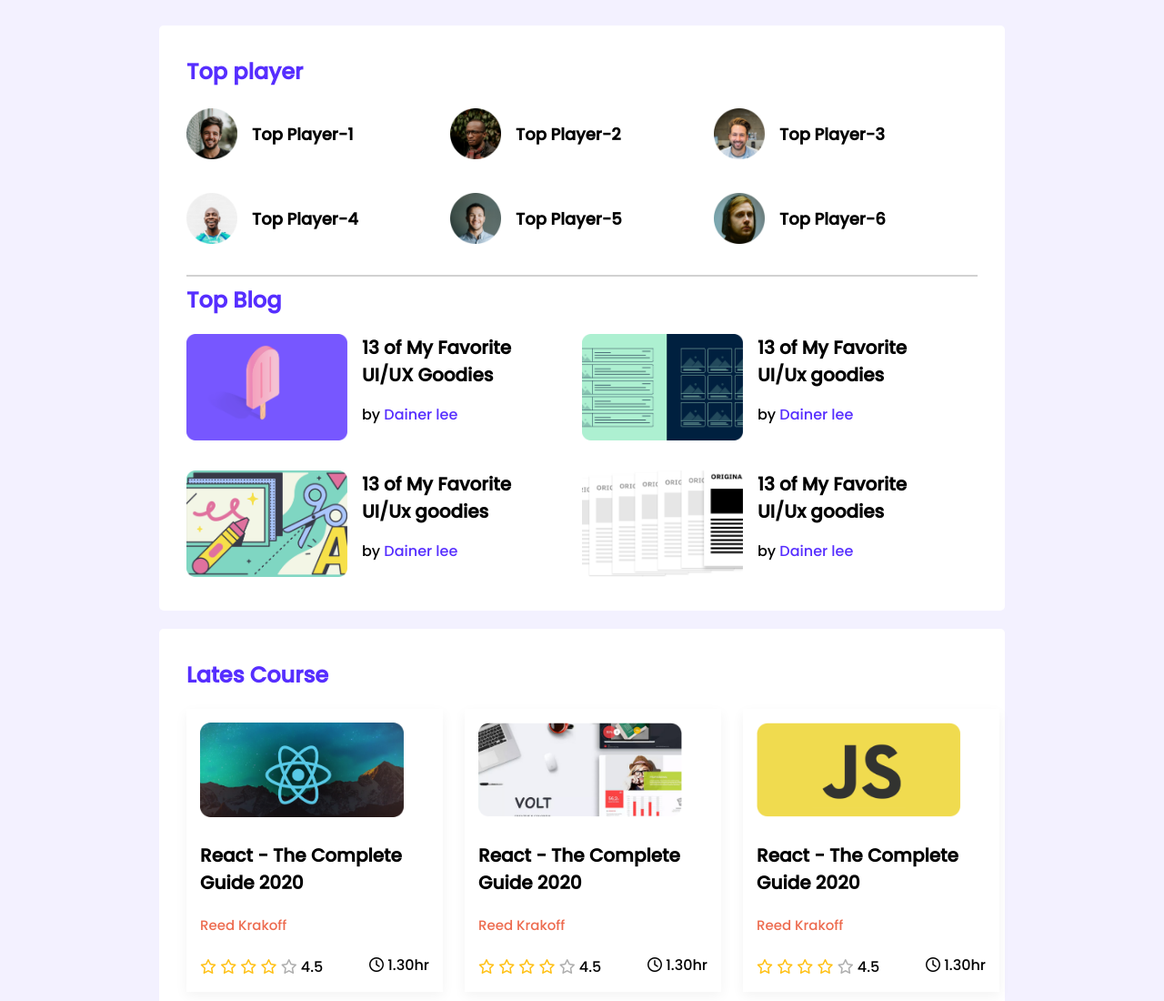
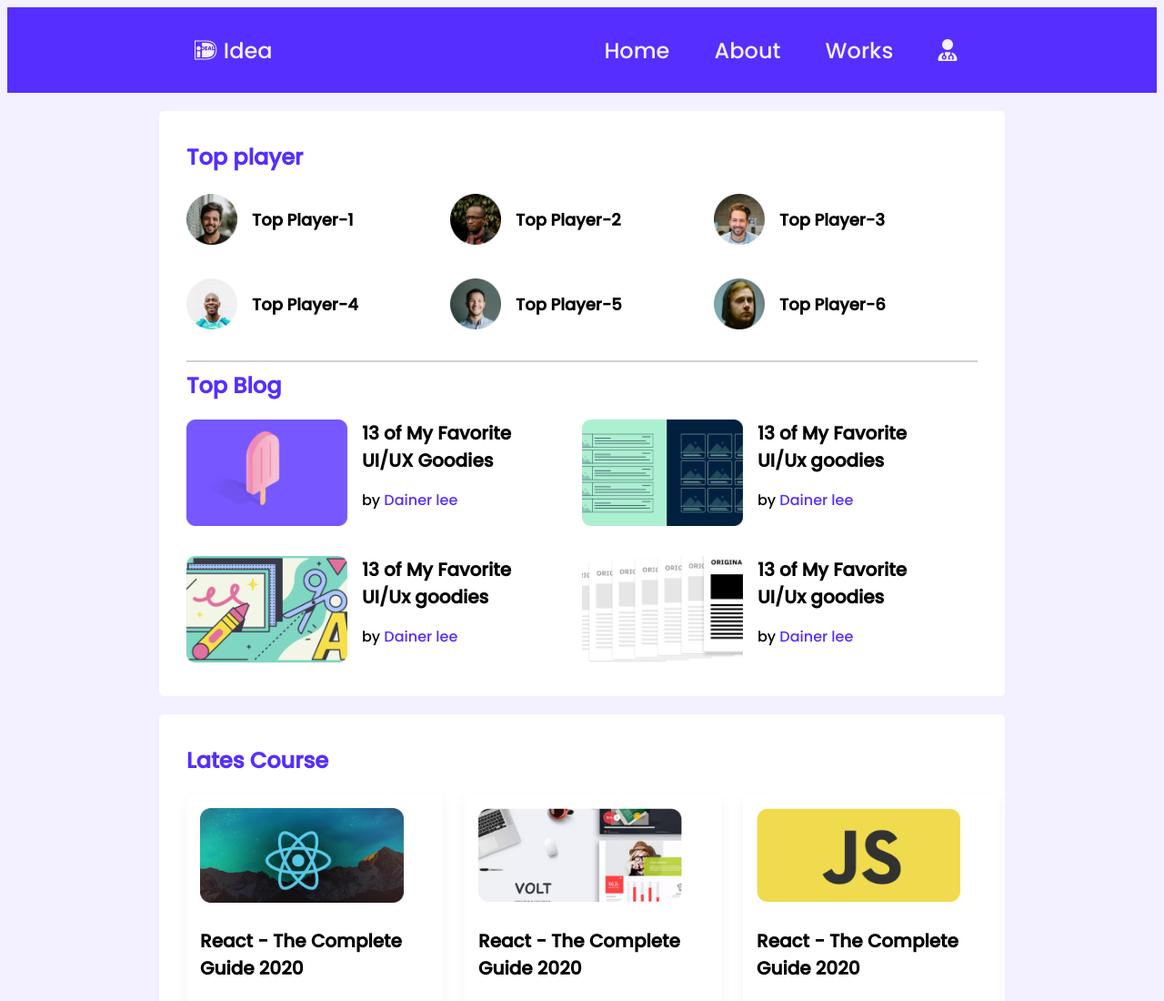
Before and after one commit to mominul-01/Leader_Board, a plain HTML site: page index.html in a window 1280 px wide. Shown: the top 1100 px of the page at 91% size. Drawn offline with Linux system fonts and the light colour scheme.

Commit message:
added top navbar

```diff
--- a/index.html
+++ b/index.html
@@ -17,6 +17,20 @@
     <!-- header start -->
     <header>
 
+        <nav >
+            <div class="nav_item">
+                <span class="main_logo">
+                    <a href=""><i class="fa-brands fa-ideal"></i> Idea</a>
+
+                </span>
+                <span class="nav_right">
+                    <a href="">Home</a>
+                    <a href="">About</a>
+                    <a href="">Works</a>
+                    <a class="user_logo" href=""><i class="fa-solid fa-user-doctor"></i></a>
+                </span>
+            </div>
+        </nav>
     </header>
 
     <!-- header end -->
--- a/styles/style.css
+++ b/styles/style.css
@@ -1,6 +1,41 @@
 /* fonts popins */
  @import url('https://fonts.googleapis.com/css2?family=Poppins:wght@500&display=swap');
 
+ /* header part */
+
+ /* .nav_bar{
+    background-color: #562EFF ;
+
+    justify-content: center;
+ } */
+
+ nav{
+    background-color: #562EFF;
+
+ }
+ .nav_item{
+    display: flex;
+    flex-direction: row;
+    align-items: center;
+    justify-content: space-between;
+    height: 94px;
+
+ }
+ .main_logo{
+    margin-left: 15%;
+ }
+ .nav_item a{
+    color: #F3F1FF;
+    font-size: 1.5rem;
+    text-decoration: none;
+    margin-right: 15px;
+    padding: 15px;
+
+ }
+ .nav_right{
+    margin-right: 15%;
+
+ }
 
 /* common style or utlities */
 body{
```
